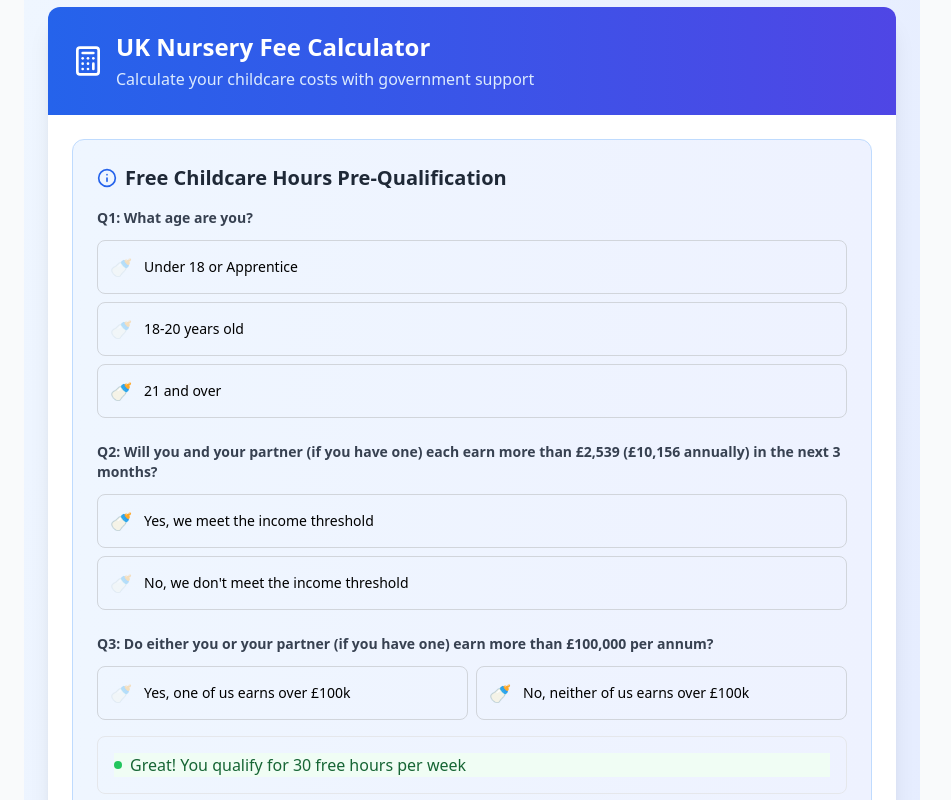
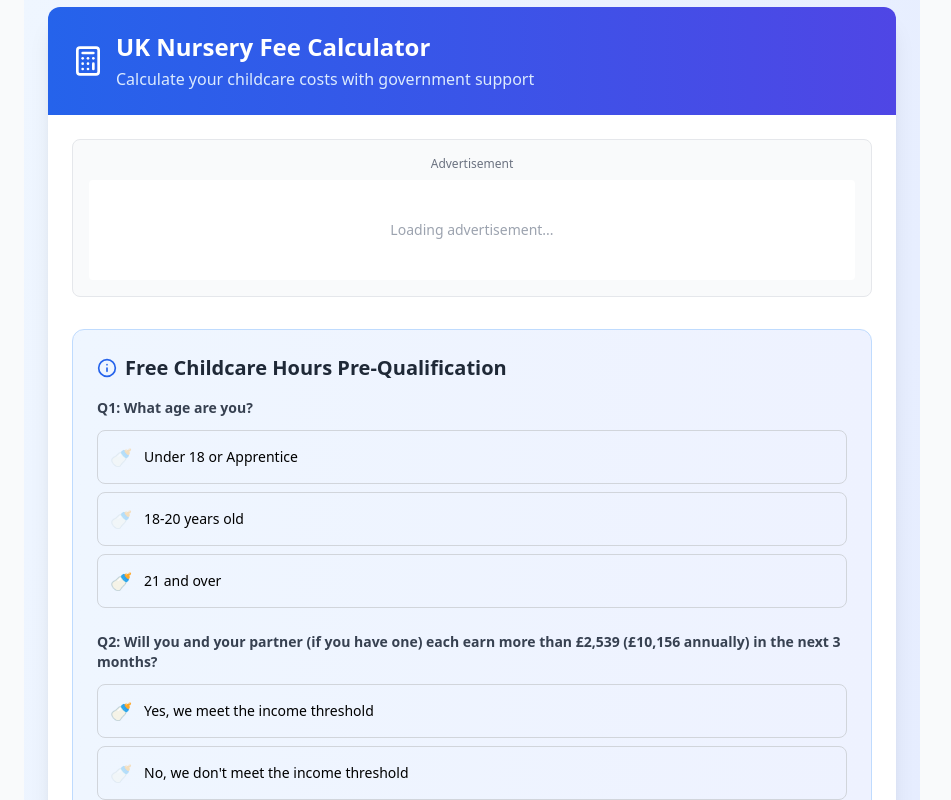
Before and after one commit to stephenmidd88-sys/mychildcarecalculator, a React (Vite) app: page / in a window 1280 px wide. Shown: the part 1240-2040 px from the top of the page, without its empty margins (168-1119 px from the left). Built offline with nearby package versions, Linux system fonts and the light colour scheme.

Commit message:
add AWIN banner x3

```diff
--- a/index.html
+++ b/index.html
@@ -149,5 +149,7 @@
 <body>
 <div id="root"></div>
 <script type="module" src="/src/main.tsx"></script>
+<!-- Advertisement Script -->
+<script src="https://www.dwin2.com/pub.2532679.min.js"></script>
 </body>
 </html>
--- a/src/Components/ChildcareCalculator.tsx
+++ b/src/Components/ChildcareCalculator.tsx
@@ -133,6 +133,16 @@ const NurseryFeeCalculator = () => {
             </div>
           </div>
         </div>
+
+      {/* Advertisement Banner - ADD THIS HERE */}
+      <div className="mx-6 mt-6 mb-2">
+        <div className="bg-gray-50 border border-gray-200 rounded-lg p-4 text-center">
+          <p className="text-xs text-gray-500 mb-2">Advertisement</p>
+          <div id="dwin-ad-banner" className="min-h-[100px] flex items-center justify-center bg-white rounded">
+            <span className="text-gray-400 text-sm">Loading advertisement...</span>
+          </div>
+        </div>
+      </div>
 
         <div className="p-6 space-y-8">
           {/* Pre-qualification Section */}
@@ -530,6 +540,16 @@ const NurseryFeeCalculator = () => {
             </div>
           </div>
 
+      {/* Advertisement Banner - ADD THIS HERE */}
+      <div className="mx-6 mt-6 mb-2">
+        <div className="bg-gray-50 border border-gray-200 rounded-lg p-4 text-center">
+          <p className="text-xs text-gray-500 mb-2">Advertisement</p>
+          <div id="dwin-ad-banner" className="min-h-[100px] flex items-center justify-center bg-white rounded">
+            <span className="text-gray-400 text-sm">Loading advertisement...</span>
+          </div>
+        </div>
+      </div>
+
           {/* Results Section */}
           <div className="space-y-6">
             <h2 className="text-xl font-semibold text-gray-800">Cost Breakdown</h2>
@@ -621,6 +641,16 @@ const NurseryFeeCalculator = () => {
                   Nappies, wipes, food, etc. - not eligible for free hours or tax-free childcare
                 </div>
               </div>
+
+      {/* Advertisement Banner - ADD THIS HERE */}
+      <div className="mx-6 mt-6 mb-2">
+        <div className="bg-gray-50 border border-gray-200 rounded-lg p-4 text-center">
+          <p className="text-xs text-gray-500 mb-2">Advertisement</p>
+          <div id="dwin-ad-banner" className="min-h-[100px] flex items-center justify-center bg-white rounded">
+            <span className="text-gray-400 text-sm">Loading advertisement...</span>
+          </div>
+        </div>
+      </div>
 
               <div className="bg-gradient-to-r from-indigo-500 to-purple-500 p-4 rounded-lg text-white">
                 <div className="text-lg font-bold mb-4 text-center">My Childcare Costs</div>
```
